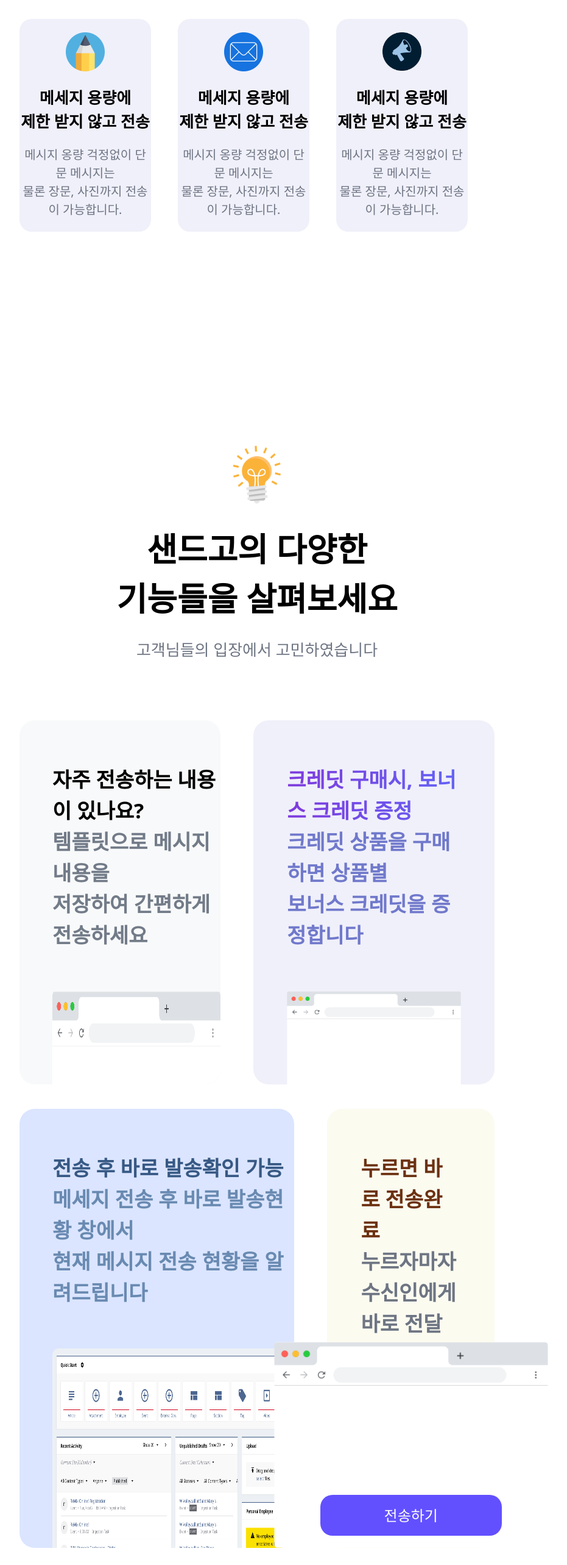
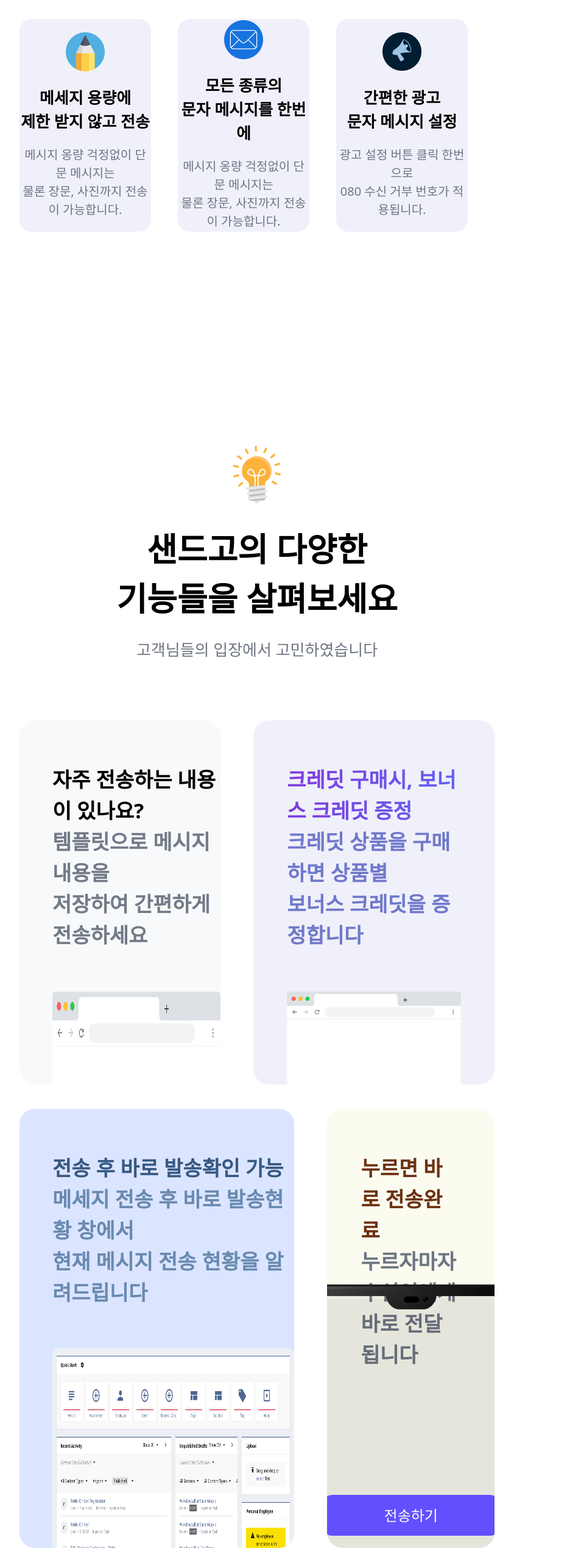
Before and after one commit to woooogenius/react_project, a React (Create React App) app: page / in a window 1280 px wide. Shown: the part 1360-3926 px from the top of the page at 61% size, without its empty margins (218-1149 px from the left). Built offline with nearby package versions, Linux system fonts and the light colour scheme.

Commit message:
style : style fix

```diff
--- a/src/pages/HomePage.jsx
+++ b/src/pages/HomePage.jsx
@@ -80,7 +80,7 @@
                 <img src={process.env.PUBLIC_URL+'assets/img/mail.png'} alt="img" />
               </div>
 
-              <p className='mt-[24px] text-center text-[26px] font-semibold'>메세지 용량에<br/>제한 받지 않고 전송</p>
+              <p className='mt-[24px] text-center text-[26px] font-semibold'>모든 종류의<br/>문자 메시지를 한번에</p>
               <p className='mt-[20px] text-center text-[20px] text-text-gray-2'>메시지 옹량 걱정없이 단문 메시지는<br/>물론 장문, 사진까지 전송이 가능합니다.</p>
 
             </div>
@@ -91,8 +91,8 @@
                 <img src={process.env.PUBLIC_URL+'assets/img/notice.png'} alt="img" />
               </div>
 
-              <p className='mt-[24px] text-center text-[26px] font-semibold'>메세지 용량에<br/>제한 받지 않고 전송</p>
-              <p className='mt-[20px] text-center text-[20px] text-text-gray-2'>메시지 옹량 걱정없이 단문 메시지는<br/>물론 장문, 사진까지 전송이 가능합니다.</p>
+              <p className='mt-[24px] text-center text-[26px] font-semibold'>간편한 광고<br/>문자 메시지 설정</p>
+              <p className='mt-[20px] text-center text-[20px] text-text-gray-2'>광고 설정 버튼 클릭 한번으로<br/>080 수신 거부 번호가 적용됩니다.</p>
 
             </div>
 
@@ -149,12 +149,12 @@
                   </div>
               </div>
 
-              <div className='w-[520px] h-[720px] bg-box-yellow-light rounded-[25px] relative'>
+              <div className='w-[520px] h-[720px] bg-box-yellow-light rounded-[25px] relative overflow-hidden'>
                 <div className='px-[55px] pt-[72px] overflow-hidden'>
                       <p className='text-[34px] font-semibold text-text-brown'>누르면 바로 전송완료</p>
                       <p className='text-[34px] font-semibold text-text-gray-2'>누르자마자 수신인에게<br/>바로 전달됩니다</p>
-                      <div className='absolute w-[450px] mt-[66px] bottom-0 left-1/2 transform -translate-x-1/2'>
-                        <img className='' src={process.env.PUBLIC_URL+'assets/img/screen.png'} alt="img" />
+                      <div className='absolute w-[416px] h-[432px] mt-[66px] bottom-0 left-1/2 transform -translate-x-1/2'>
+                        <img className='w-full' src={process.env.PUBLIC_URL+'assets/img/phoneframe.webp'} alt="img" />
                         <button className='w-[298px] h-[67px] bg-button_color rounded-[20px] text-[24px] text-white absolute bottom-[20px] left-1/2 transform -translate-x-1/2'>전송하기</button>
                       </div>
                 </div>
```
Also changed, not shown: public/assets/img/phoneframe.webp (added).
